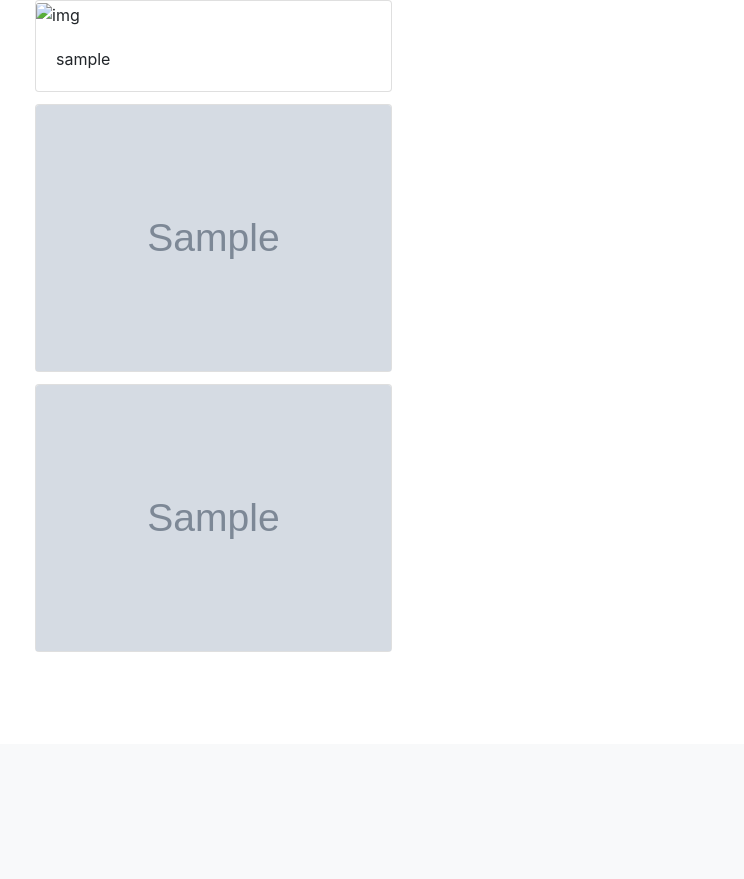
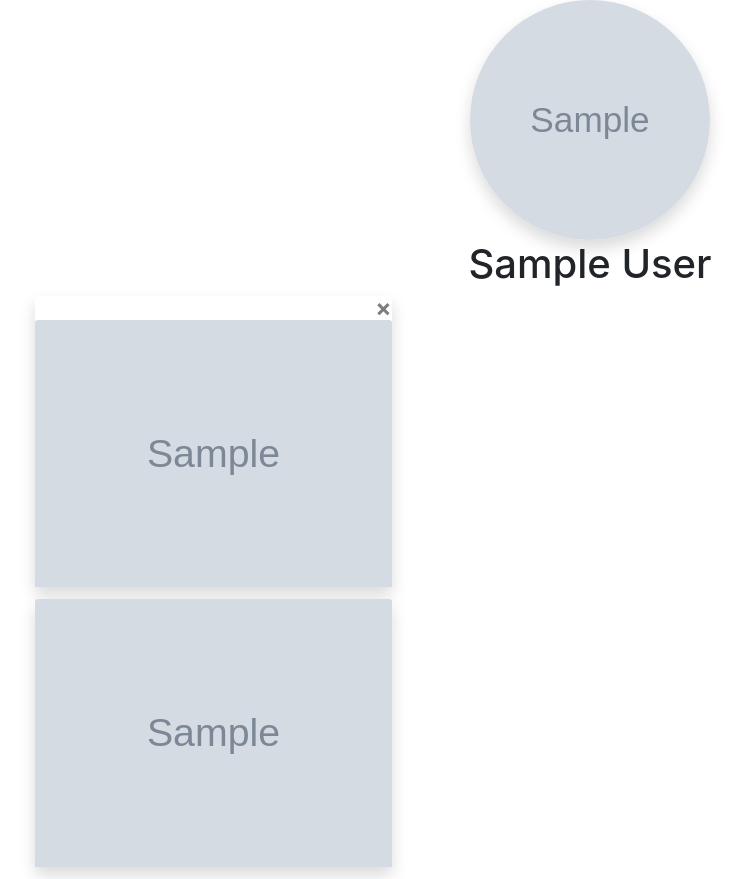
Before and after one commit to dlhedglin/CINS465-final-project, a Django app: template mysite/myapp/templates/artistpage.html in a window 1280 px wide. Shown: the part 56-935 px from the top of the page, without its empty margins (50-794 px from the left). Before the commit the page ends 708 px from the top, so only its background shows below. Run offline with Django 3.2, Linux system fonts and the light colour scheme; tables that the repository leaves empty hold one stand-in row (values such as "Sample post"); the template is opened without the code that fills it: values that come from a table or form of the project are taken from there, most other values are stand-ins (such as "Sample title", 1, 10 or a date in 2020); grey boxes marked "Sample" are stand-in pictures; some libraries are stand-ins or nearby versions.

Commit message:
artists can remove uploaded images from page

```diff
--- a/mysite/myapp/templates/artistpage.html
+++ b/mysite/myapp/templates/artistpage.html
@@ -1,29 +1,21 @@
 {% extends "base.html" %}
 {% block content %}
-<div class="container">
-    <div class="card-columns">
-        {% for user in users %}
-        <div class="card">
-            {% load static %}
-            <img class="card-img-top" src="{{ user.profile_picture.url }}" alt="img">
-            <div class="card-body">
-                {{user}}
-            </div>
-        </div>
-        {% endfor %}
-    </div>
+<div class="container text-center">
+    <img class="thumb-img shadow" src={{ artist.profile_picture.url }}>
+    <h1 class="text-center">{{ artist.first_name }} {{artist.last_name}} </h1>
     <div class="card-columns">
         {% for img in static_images %}
-        <div class="card">
-            {% load static %}
+        <div class="card shadow border-0">
+            <a class="close" href="/remove_image/{{ img.id }}">
+                <span aria-hidden="true">&times;</span>
+            </a>
             <img class="card-img-top" src="{{ img.img.url }}" alt="img">
         </div>
         {% endfor %}
     </div>
     <div class="card-columns">
         {% for img in insta_images %}
-        <div class="card">
-            {% load static %}
+        <div class="card shadow border-0">
             <img class="card-img-top" src="{{ img.picture_url }}" alt="img">
         </div>
         {% endfor %}
--- a/mysite/myapp/templates/base.html
+++ b/mysite/myapp/templates/base.html
@@ -11,11 +11,17 @@
     .masthead {
         height: 100vh;
         min-height: 500px;
-        {% load static %}
         background-size: cover;
         background-position: center;
         background-repeat: no-repeat;
-}
+    }
+    .thumb-img{
+        object-fit: cover;
+        overflow: hidden;
+        width: 30vh;
+        height: 30vh;
+        border-radius: 50%;
+    }
 </style>
 </head>
 <body>
--- a/mysite/myapp/templates/registration/login.html
+++ b/mysite/myapp/templates/registration/login.html
@@ -13,7 +13,7 @@
         {% csrf_token %}
         {{ form|crispy }}
         <input type="submit" class="btn btn-primary" value="Login" />
-        <input type="hidden" name="next" value="{{ next }}" />
+        <input type="hidden" name="next" value="/" />
     </div>
     </form>
   </div>
--- a/mysite/myapp/urls.py
+++ b/mysite/myapp/urls.py
@@ -10,7 +10,8 @@
     path('artists/<int:user_id>', views.artistpage, name='artistpage'),
     path('upload_image/', views.upload_image),
     path('login/', auth_views.LoginView.as_view(), {'next_page': '/'}),
-    path('logout/', views.logout_user)
+    path('logout/', views.logout_user),
+    path('remove_image/<int:image_id>', views.remove_image)
 ]+ static(
     settings.MEDIA_URL,
     document_root=settings.MEDIA_ROOT
```
Also changed, not shown: mysite/myapp/templates/home.html (+34 -9 lines), mysite/myapp/templates/login.html (deleted, +0 -12 lines), mysite/myapp/views.py (+21 -5 lines), mysite/myapp/forms.py (line endings or trailing spaces), mysite/myapp/static/facebook.svg (added), mysite/myapp/static/gradient.jpg (added), mysite/myapp/static/gradient.png (deleted), mysite/myapp/static/instagram.svg (added), mysite/myapp/static/twitter.svg (added), mysite/myapp/templates/artists.html (deleted).
